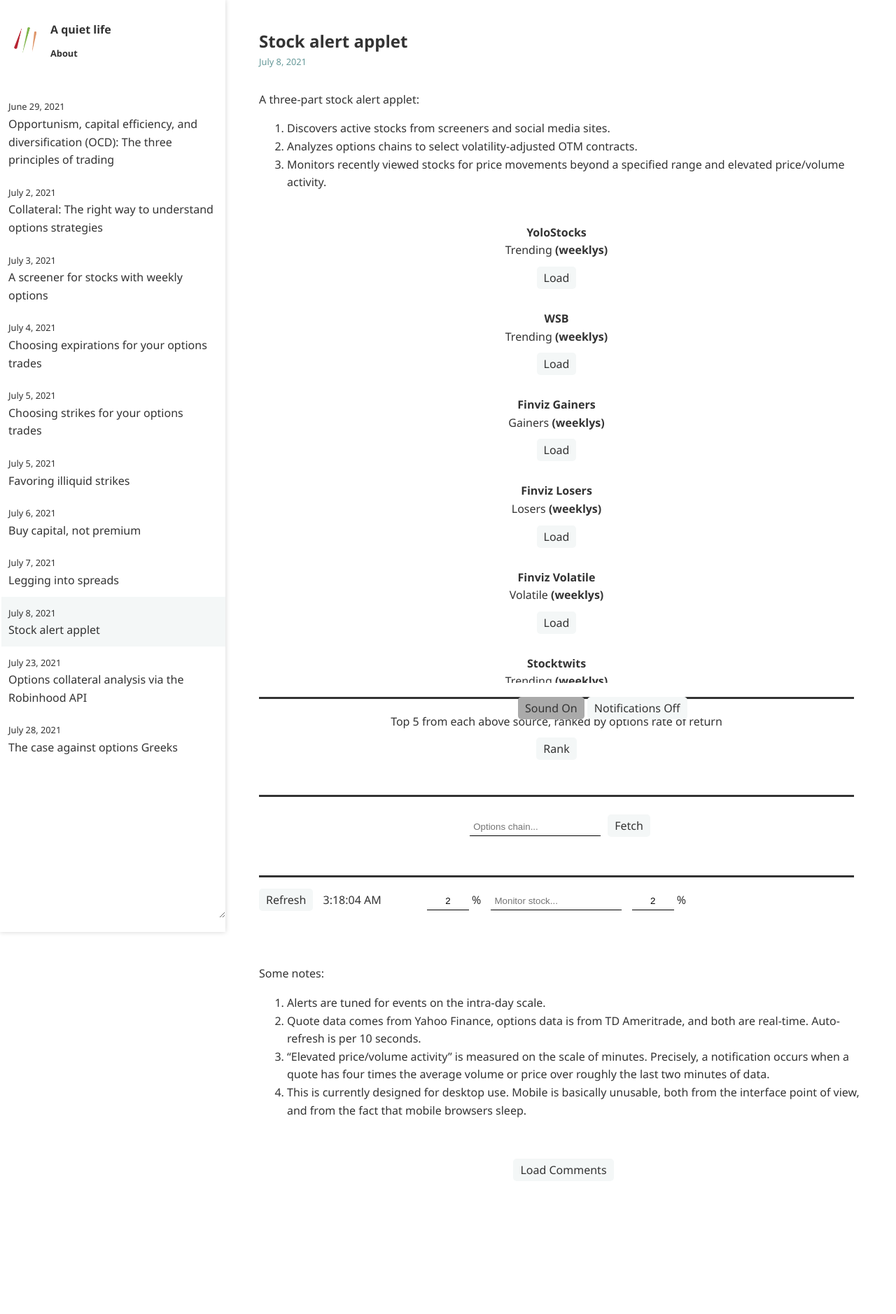
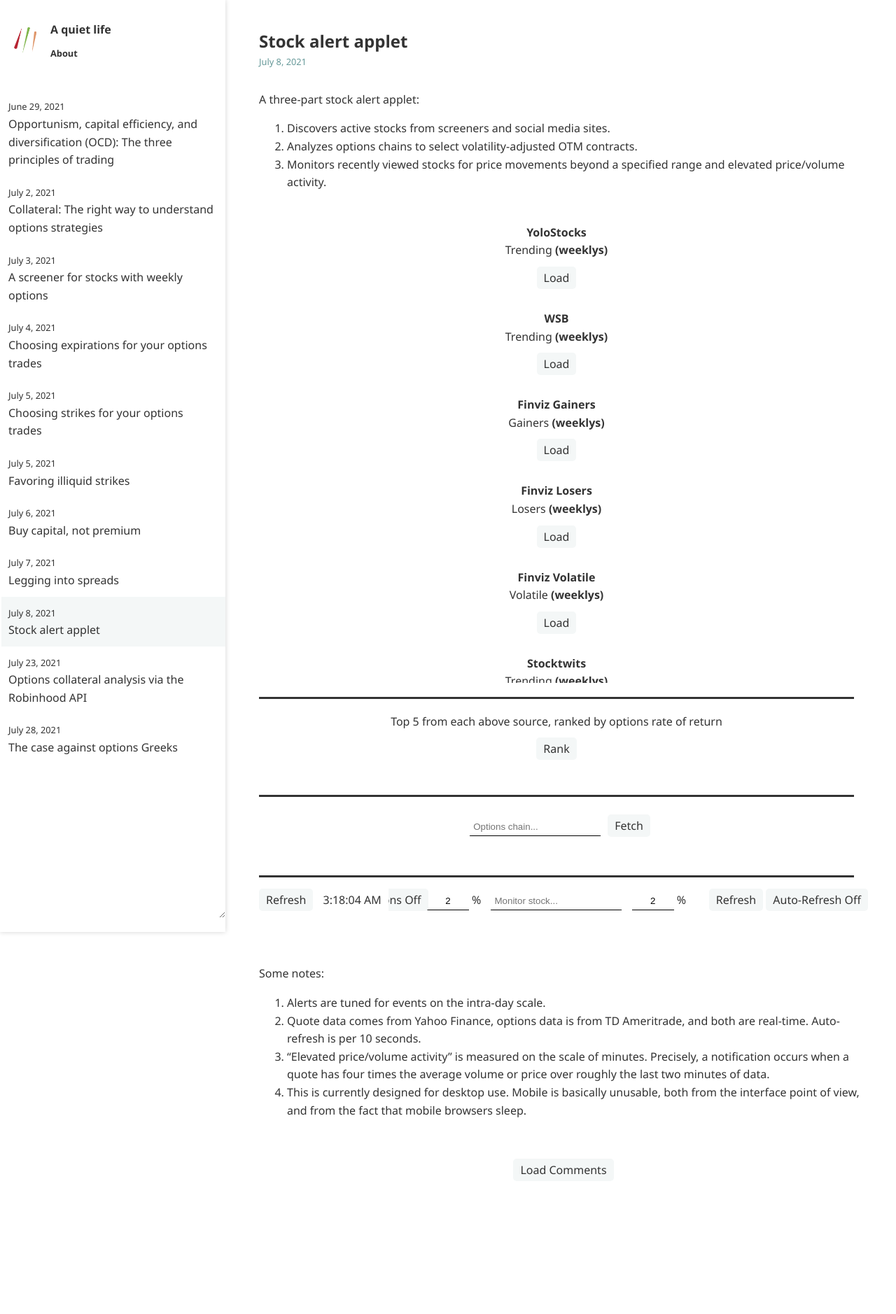
Before and after one commit to ansyblenetwork/aquietlife, a Jekyll site: the page built from _posts/2021-07-08-alerts.md, in a window 1280 px wide. Shown: the whole page at 70% size. Built offline with Jekyll 4.4.1, drawn with Linux system fonts in a browser that asks for light colours.

Commit message:
Update 2021-07-08-alerts.md

```diff
--- a/_posts/2021-07-08-alerts.md
+++ b/_posts/2021-07-08-alerts.md
@@ -78,13 +78,13 @@
 
 	</div>
 
-<div id="controlPanel" style="position:fixed; margin-bottom:10px;">
+<div id="controlPanel" style="position:fixed; bottom:10px; left:0px; max-width:900px;">
 <audio id="audiodown" src="{{ "case-closed-531.mp3" | relative_url }}" autostart="false"></audio>
 <audio id="audio" src="{{ "that-was-quick.mp3" | relative_url }}" autostart="false"></audio>
 <button onclick="toggleSound(this);" id="soundButton" class="active">Sound On</button>
 <button onclick="toggleNotifications(this);" id="notificationButton">Notifications Off</button>
 <div style="float:right">
-	<span id="msg" style="margin-right:10px;"></span>
+	<span id="msg" style="margin-right:10px; border-radius:5px; background-color:white"></span>
 	<button onclick="update(); updateAll();">Refresh</button>
 	<button onclick="toggleAlerts(this);">Auto-Refresh Off</button>
 </div>
```
